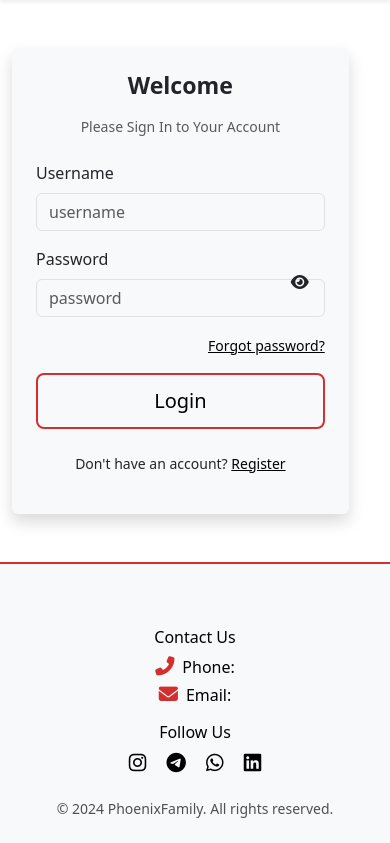
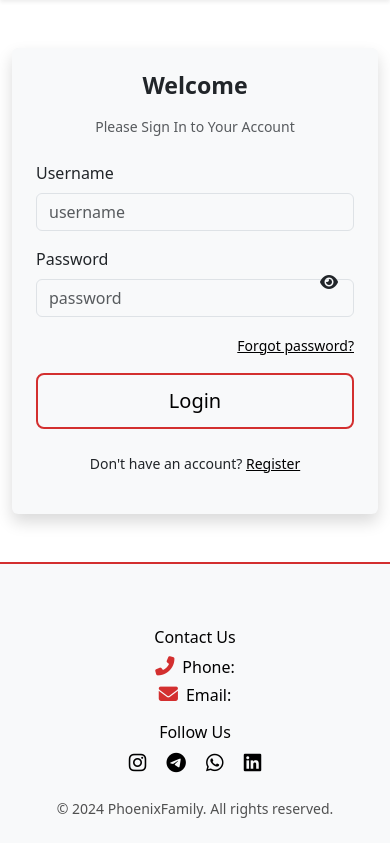
Before and after one commit to phoenixfamily/phoenixfamily, a Django app: page /en/user//login/ in a window 390 px wide. Shown: the part 59-902 px from the top of the page. Run offline with Django 4.2, Linux system fonts and the light colour scheme; data that the repository does not hold is empty; some libraries are stand-ins or nearby versions.

Commit message:
login page added

```diff
--- a/static/css/style.css
+++ b/static/css/style.css
@@ -662,9 +662,3 @@ textarea::placeholder {
     font-size: 0.9rem;
     color: var(--text-color-muted);
 }
-
-@media (max-width: 576px) {
-    .login-card {
-        width: 92%;
-    }
-}
```
